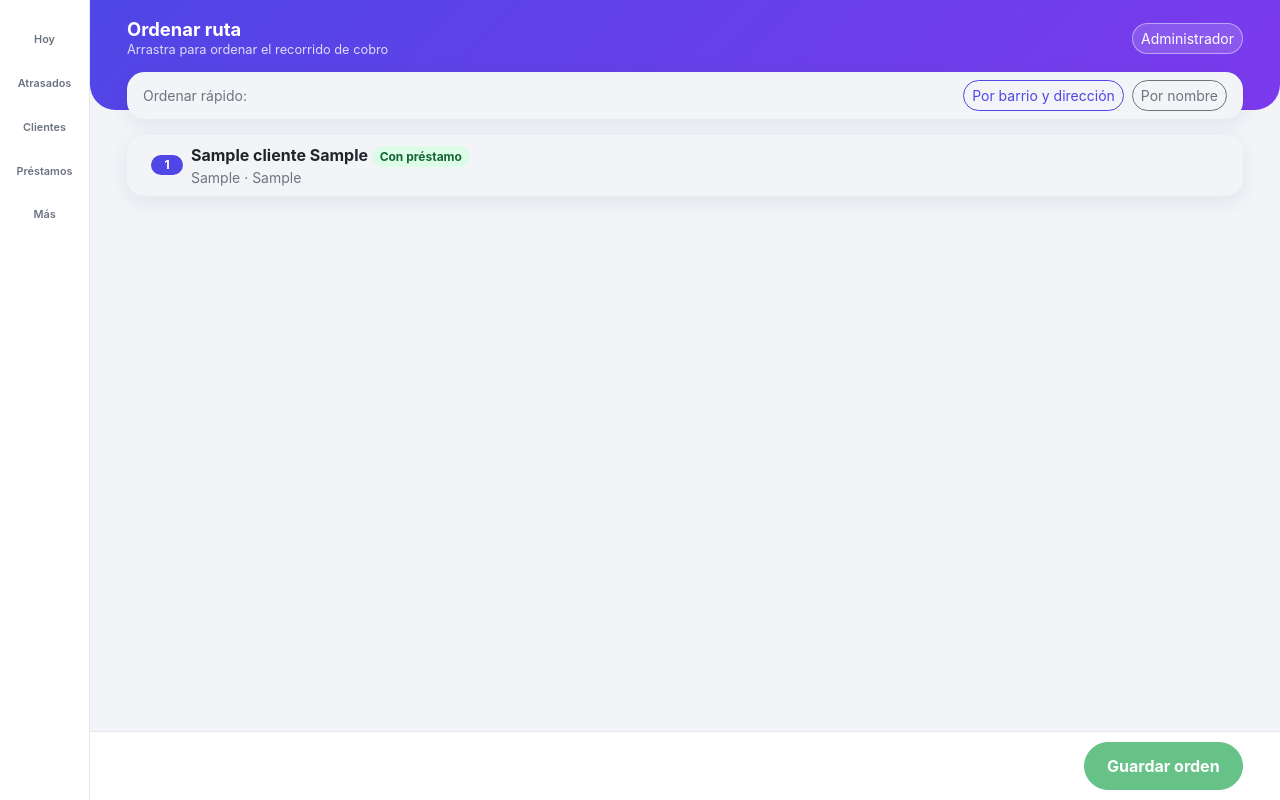
After one commit to castrokof/appmoney, a Laravel app: page /ruta in a window 1280 px wide. The commit adds this page. Run offline with Laravel 12, Linux system fonts and the light colour scheme; a user stored in the database is signed in; data comes from the database, SQL or seed files in the repository; tables that the repository leaves empty hold one stand-in row (values such as "Sample post"); style sheets or scripts are compiled from the project's sources.

Commit message:
Ordenar ruta: pantalla para arrastrar clientes, orden rápido por barrio/nombre y clientes nuevos al final
Co-Authored-By: Claude Sonnet 5.5 <noreply@anthropic.com>
Claude-Session: https://claude.ai/code/session_012XFhu8yHoP8UaszXYCMj6D

```diff
--- a/app/Http/Controllers/ClienteController.php
+++ b/app/Http/Controllers/ClienteController.php
@@ -43,6 +43,9 @@ class ClienteController extends Controller
     {
         $data = $this->validar($request);
         $data['user_id'] = $this->userIdPermitido($request->integer('user_id'));
+
+        // Los clientes nuevos van al final de la ruta (se reordenan en «Ordenar ruta»)
+        $data['orden'] = ((int) Cliente::where('user_id', $data['user_id'])->max('orden')) + 1;
 
         Cliente::create($data);
 
@@ -94,9 +97,7 @@ class ClienteController extends Controller
             'direccion' => 'nullable|string|max:255',
             'barrio' => 'nullable|string|max:120',
             'observacion' => 'nullable|string|max:1000',
-            'orden' => 'nullable|integer|min:0',
         ]);
-        $data['orden'] = $data['orden'] ?? 0;
         $data['activo'] = $request->boolean('activo', true);
 
         return $data;
--- /dev/null
+++ b/app/Http/Controllers/RutaController.php
@@ -0,0 +1,49 @@
+<?php
+
+namespace App\Http\Controllers;
+
+use App\Concerns\ScopesByUser;
+use App\Models\Cliente;
+use Illuminate\Http\Request;
+use Illuminate\Support\Facades\DB;
+
+class RutaController extends Controller
+{
+    use ScopesByUser;
+
+    public function index(Request $request)
+    {
+        $usuarios = $this->usuariosVisibles();
+        $userId = $this->userIdPermitido($request->integer('user_id'));
+
+        $clientes = Cliente::where('user_id', $userId)->where('activo', true)
+            ->withCount(['prestamos as activos_count' => fn ($q) => $q->where('estado', 'activo')])
+            ->orderBy('orden')->orderBy('nombres')->get();
+
+        return view('ruta.index', compact('clientes', 'usuarios', 'userId'));
+    }
+
+    /** Guarda el nuevo orden: recibe los ids de los clientes en el orden de visita. */
+    public function guardar(Request $request)
+    {
+        $data = $request->validate([
+            'user_id' => 'nullable|integer',
+            'orden' => 'required|array|min:1',
+            'orden.*' => 'integer|distinct',
+        ]);
+
+        $userId = $this->userIdPermitido($data['user_id'] ?? null);
+
+        $ids = Cliente::whereIn('id', $data['orden'])->where('user_id', $userId)->pluck('id')->all();
+        // Todos los ids deben ser clientes de ese cobrador
+        abort_unless(count($ids) === count($data['orden']), 403);
+
+        DB::transaction(function () use ($data) {
+            foreach (array_values($data['orden']) as $i => $id) {
+                Cliente::where('id', $id)->update(['orden' => $i + 1]);
+            }
+        });
+
+        return response()->json(['ok' => true]);
+    }
+}
--- a/package.json
+++ b/package.json
@@ -15,6 +15,7 @@
         "@popperjs/core": "^2.11.8",
         "bootstrap": "^5.3.3",
         "bootstrap-icons": "^1.11.3",
-        "sass": "^1.106.1"
+        "sass": "^1.106.1",
+        "sortablejs": "^1.15.7"
     }
 }
--- /dev/null
+++ b/resources/js/ruta.js
@@ -0,0 +1,70 @@
+import Sortable from 'sortablejs';
+
+const lista = document.getElementById('listaRuta');
+const btnGuardar = document.getElementById('btnGuardarRuta');
+const aviso = document.getElementById('avisoRuta');
+let sinGuardar = false;
+
+function marcar(cambio) {
+    sinGuardar = cambio;
+    btnGuardar.disabled = !cambio;
+    aviso.classList.toggle('d-none', !cambio);
+    document.querySelectorAll('#listaRuta .num').forEach((el, i) => (el.textContent = i + 1));
+}
+
+Sortable.create(lista, {
+    handle: '.drag-handle',
+    animation: 150,
+    ghostClass: 'ruta-ghost',
+    onEnd: () => marcar(true),
+});
+
+// Ordenes rápidos: por barrio y dirección, o por nombre
+function ordenar(clave) {
+    const items = [...lista.children];
+    const norm = (s) => (s || '').toString().toLowerCase();
+    items.sort((a, b) => {
+        if (clave === 'barrio') {
+            return norm(a.dataset.barrio).localeCompare(norm(b.dataset.barrio), 'es')
+                || norm(a.dataset.direccion).localeCompare(norm(b.dataset.direccion), 'es', { numeric: true });
+        }
+        return norm(a.dataset.nombre).localeCompare(norm(b.dataset.nombre), 'es');
+    });
+    items.forEach((el) => lista.appendChild(el));
+    marcar(true);
+}
+document.querySelectorAll('[data-ordenar]').forEach((b) => b.addEventListener('click', () => ordenar(b.dataset.ordenar)));
+
+// Mover con botones (alternativa a arrastrar)
+lista.addEventListener('click', (e) => {
+    const btn = e.target.closest('[data-mover]');
+    if (!btn) return;
+    const item = btn.closest('li');
+    if (btn.dataset.mover === 'up' && item.previousElementSibling) lista.insertBefore(item, item.previousElementSibling);
+    if (btn.dataset.mover === 'down' && item.nextElementSibling) lista.insertBefore(item.nextElementSibling, item);
+    marcar(true);
+});
+
+btnGuardar.addEventListener('click', async () => {
+    btnGuardar.disabled = true;
+    const r = await fetch(btnGuardar.dataset.url, {
+        method: 'POST',
+        headers: {
+            'Content-Type': 'application/json', Accept: 'application/json',
+            'X-CSRF-TOKEN': document.querySelector('meta[name=csrf-token]').content,
+        },
+        body: JSON.stringify({ user_id: btnGuardar.dataset.user, orden: [...lista.children].map((li) => Number(li.dataset.id)) }),
+    });
+    if (r.ok) {
+        marcar(false);
+        const ok = document.getElementById('okRuta');
+        ok.classList.remove('d-none');
+        setTimeout(() => ok.classList.add('d-none'), 2500);
+    } else {
+        btnGuardar.disabled = false;
+        alert('No se pudo guardar el orden. Intenta de nuevo.');
+    }
+});
+
+window.addEventListener('beforeunload', (e) => { if (sinGuardar) { e.preventDefault(); e.returnValue = ''; } });
+marcar(false);
--- a/resources/scss/app.scss
+++ b/resources/scss/app.scss
@@ -101,3 +101,13 @@ body {
 .btn-user { color: #fff; border: 1px solid rgba(255, 255, 255, .45); background: rgba(255, 255, 255, .15); border-radius: 999px; }
 
 .badge-soft-primary { background: #e0e7ff; color: #3730a3; }
+
+// Ordenar ruta
+.drag-handle { cursor: grab; touch-action: none; }
+.ruta-ghost { opacity: .45; }
+.min-w-0 { min-width: 0; }
+.ruta-barra {
+    position: fixed; left: 0; right: 0; bottom: calc(var(--nav-h) + env(safe-area-inset-bottom));
+    background: #fff; border-top: 1px solid #e5e7eb; padding: .6rem 0; z-index: 1020;
+}
+@include media-breakpoint-up(md) { .ruta-barra { left: 90px; bottom: 0; } }
--- a/resources/views/clientes/form.blade.php
+++ b/resources/views/clientes/form.blade.php
@@ -19,8 +19,6 @@
                 <input name="direccion" class="form-control" value="{{ old('direccion', $cliente->direccion) }}"></div>
             <div class="col-md-4"><label class="form-label fw-semibold">Barrio</label>
                 <input name="barrio" class="form-control" value="{{ old('barrio', $cliente->barrio) }}"></div>
-            <div class="col-md-4"><label class="form-label fw-semibold">Orden en la ruta</label>
-                <input name="orden" type="number" min="0" class="form-control" value="{{ old('orden', $cliente->orden) }}"></div>
             @if (auth()->user()->esGestor())
                 <div class="col-md-8"><label class="form-label fw-semibold">Cobrador</label>
                     <select name="user_id" class="form-select">
--- a/resources/views/clientes/index.blade.php
+++ b/resources/views/clientes/index.blade.php
@@ -8,6 +8,7 @@
                 <input name="q" value="{{ $q }}" class="form-control border-0" placeholder="Nombre, documento o teléfono">
             </div>
         </form>
+        <a href="{{ route('ruta.index') }}" class="btn btn-outline-primary btn-lg bg-white" title="Ordenar ruta"><i class="bi bi-signpost-split"></i></a>
         <a href="{{ route('clientes.create') }}" class="btn btn-primary btn-lg"><i class="bi bi-plus-lg"></i></a>
     </div>
 
--- a/resources/views/layouts/nav.blade.php
+++ b/resources/views/layouts/nav.blade.php
@@ -6,6 +6,7 @@
         ['prestamos.index', 'bi-journal-text', 'Préstamos'],
     ];
     $mas = [
+        ['ruta.index', 'bi-signpost-split', 'Ordenar ruta', false, false],
         ['gastos.index', 'bi-receipt', 'Gastos', false, false],
         ['bases.index', 'bi-bank', 'Base de dinero', true, true],
         ['resumen', 'bi-bar-chart-line', 'Resumen', true, false],
--- /dev/null
+++ b/resources/views/ruta/index.blade.php
@@ -0,0 +1,54 @@
+@extends('layouts.app')
+@section('title', 'Ordenar ruta')
+@section('subtitle', 'Arrastra para ordenar el recorrido de cobro')
+@section('content')
+    @if (auth()->user()->esGestor() && $usuarios->count() > 1)
+        <form method="GET" class="mb-3">
+            <select name="user_id" class="form-select form-select-lg border-0" onchange="this.form.submit()">
+                @foreach ($usuarios as $u)
+                    <option value="{{ $u->id }}" @selected($userId == $u->id)>Ruta de {{ $u->name }}</option>
+                @endforeach
+            </select>
+        </form>
+    @endif
+
+    <div class="card card-soft mb-3"><div class="card-body py-2 d-flex flex-wrap gap-2 align-items-center">
+        <span class="small text-secondary me-auto">Ordenar rápido:</span>
+        <button type="button" class="btn btn-sm btn-outline-primary rounded-pill" data-ordenar="barrio"><i class="bi bi-geo-alt"></i> Por barrio y dirección</button>
+        <button type="button" class="btn btn-sm btn-outline-secondary rounded-pill" data-ordenar="nombre"><i class="bi bi-sort-alpha-down"></i> Por nombre</button>
+    </div></div>
+
+    @if ($clientes->isEmpty())
+        <div class="card card-soft"><div class="card-body text-center py-5 text-secondary">No hay clientes activos para ordenar.</div></div>
+    @else
+        <ul class="list-unstyled mb-5" id="listaRuta">
+            @foreach ($clientes as $c)
+                <li class="card card-soft mb-2" data-id="{{ $c->id }}" data-nombre="{{ $c->nombre_completo }}" data-barrio="{{ $c->barrio }}" data-direccion="{{ $c->direccion }}">
+                    <div class="card-body py-2 d-flex align-items-center gap-2">
+                        <span class="drag-handle text-secondary fs-4" title="Arrastra"><i class="bi bi-grip-vertical"></i></span>
+                        <span class="badge bg-primary rounded-pill num" style="min-width:2rem">{{ $loop->iteration }}</span>
+                        <div class="flex-grow-1 min-w-0">
+                            <div class="fw-bold text-truncate">{{ $c->nombre_completo }}
+                                @if ($c->activos_count)<span class="badge badge-soft-success">Con préstamo</span>@endif</div>
+                            <div class="small text-secondary text-truncate"><i class="bi bi-geo-alt"></i> {{ $c->direccion ?: 'Sin dirección' }}{{ $c->barrio ? ' · '.$c->barrio : '' }}</div>
+                        </div>
+                        <div class="d-flex flex-column">
+                            <button type="button" class="btn btn-sm btn-link p-0 lh-1" data-mover="up" aria-label="Subir"><i class="bi bi-chevron-up"></i></button>
+                            <button type="button" class="btn btn-sm btn-link p-0 lh-1" data-mover="down" aria-label="Bajar"><i class="bi bi-chevron-down"></i></button>
+                        </div>
+                    </div>
+                </li>
+            @endforeach
+        </ul>
+
+        <div class="ruta-barra">
+            <div class="container d-flex align-items-center gap-2">
+                <span class="small text-warning-emphasis d-none" id="avisoRuta"><i class="bi bi-exclamation-circle"></i> Cambios sin guardar</span>
+                <span class="small text-success d-none" id="okRuta"><i class="bi bi-check-circle"></i> Orden guardado</span>
+                <button class="btn btn-success btn-cobrar ms-auto" id="btnGuardarRuta" disabled
+                        data-url="{{ route('ruta.guardar') }}" data-user="{{ $userId }}"><i class="bi bi-save"></i> Guardar orden</button>
+            </div>
+        </div>
+        @vite('resources/js/ruta.js')
+    @endif
+@endsection
--- a/routes/web.php
+++ b/routes/web.php
@@ -7,6 +7,7 @@ use App\Http\Controllers\GastoController;
 use App\Http\Controllers\PagoController;
 use App\Http\Controllers\PrestamoController;
 use App\Http\Controllers\ResumenController;
+use App\Http\Controllers\RutaController;
 use App\Http\Controllers\UsuarioController;
 use Illuminate\Support\Facades\Route;
 
@@ -15,6 +16,8 @@ Route::middleware('auth')->group(function () {
     Route::get('/atrasados', [CobroController::class, 'atrasados'])->name('atrasados');
 
     Route::resource('clientes', ClienteController::class)->except('show');
+    Route::get('/ruta', [RutaController::class, 'index'])->name('ruta.index');
+    Route::post('/ruta', [RutaController::class, 'guardar'])->name('ruta.guardar');
 
     Route::resource('prestamos', PrestamoController::class)->only(['index', 'create', 'store', 'show']);
     Route::post('prestamos/{prestamo}/renovar', [PrestamoController::class, 'renovar'])->name('prestamos.renovar');
--- a/vite.config.js
+++ b/vite.config.js
@@ -4,7 +4,7 @@ import laravel from 'laravel-vite-plugin';
 export default defineConfig({
     plugins: [
         laravel({
-            input: ['resources/scss/app.scss', 'resources/js/app.js'],
+            input: ['resources/scss/app.scss', 'resources/js/app.js', 'resources/js/ruta.js'],
             refresh: true,
         }),
     ],
```
Also changed, not shown: tests/Feature/CobrosTest.php (+45 -2 lines), package-lock.json, 4 other files.
